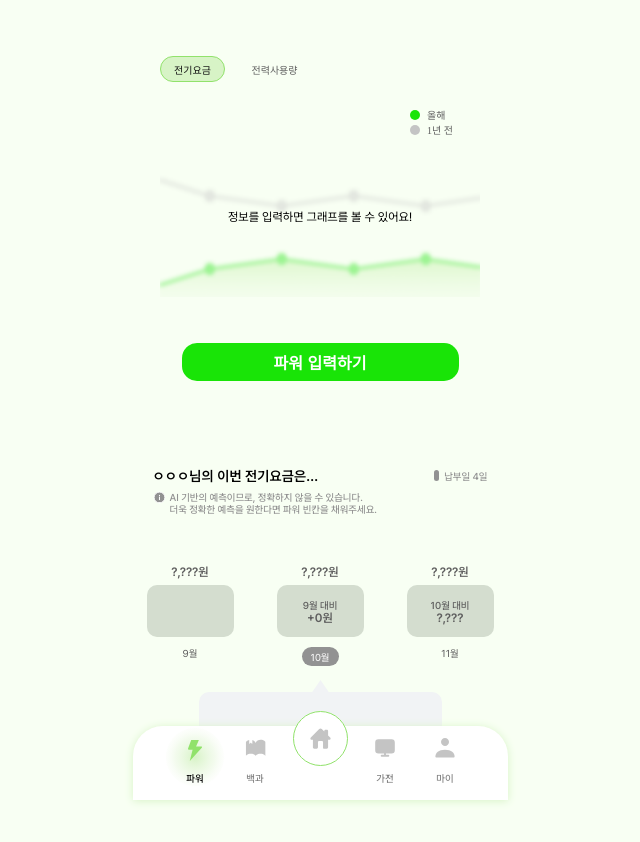
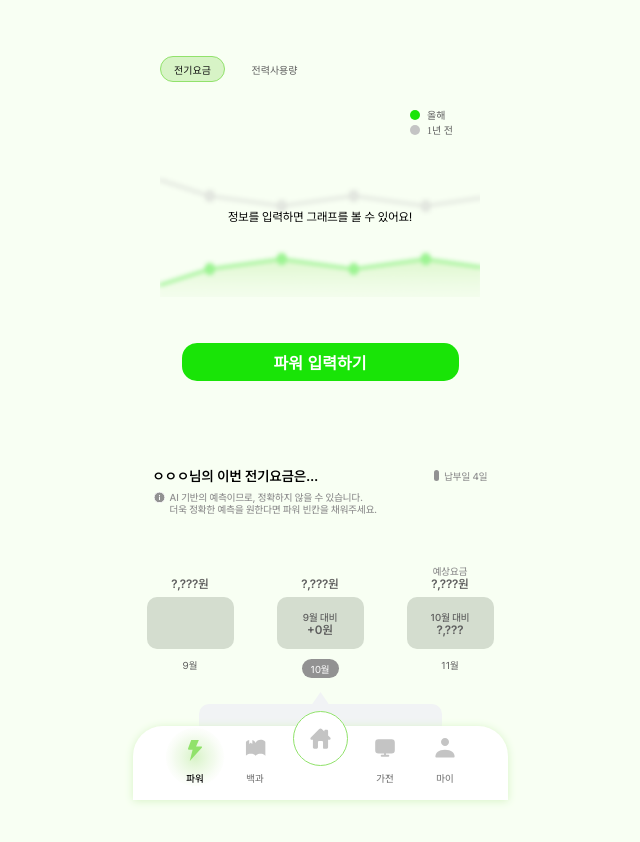
Before and after one commit to GreenSpark-greenspark/greenspark-frontend, a Next.js app: page /power in a window 1280 px wide. Shown: the top 842 px of the page, without its empty margins (320-960 px from the left). Built offline with nearby package versions, Linux system fonts and the light colour scheme; no server answers.

Commit message:
fix: 예상요금 타이틀 추가

```diff
--- a/src/app/_component/power/ExpectPreChart.tsx
+++ b/src/app/_component/power/ExpectPreChart.tsx
@@ -218,6 +218,7 @@ function ExpectPreChart() {
         </div>
         {/* 예상요금 */}
         <div className={styles.chartUnit}>
+          <p className={styles.infoText}>예상요금</p>
           <p
             className={`${styles.boxCost} ${chargeData?.expectedCost === null ? styles.costText : ""}`}
           >
```
